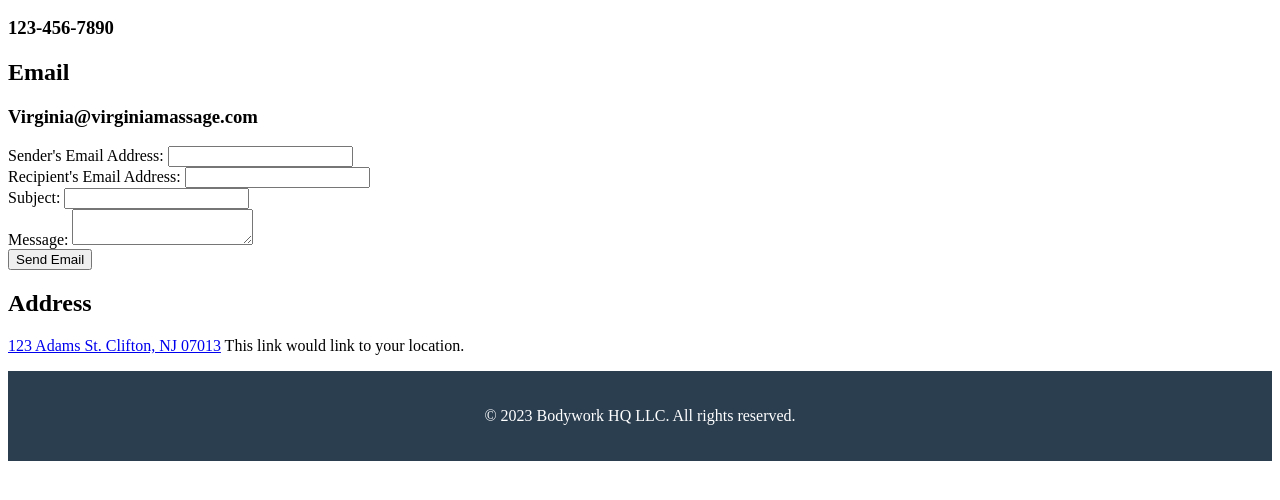
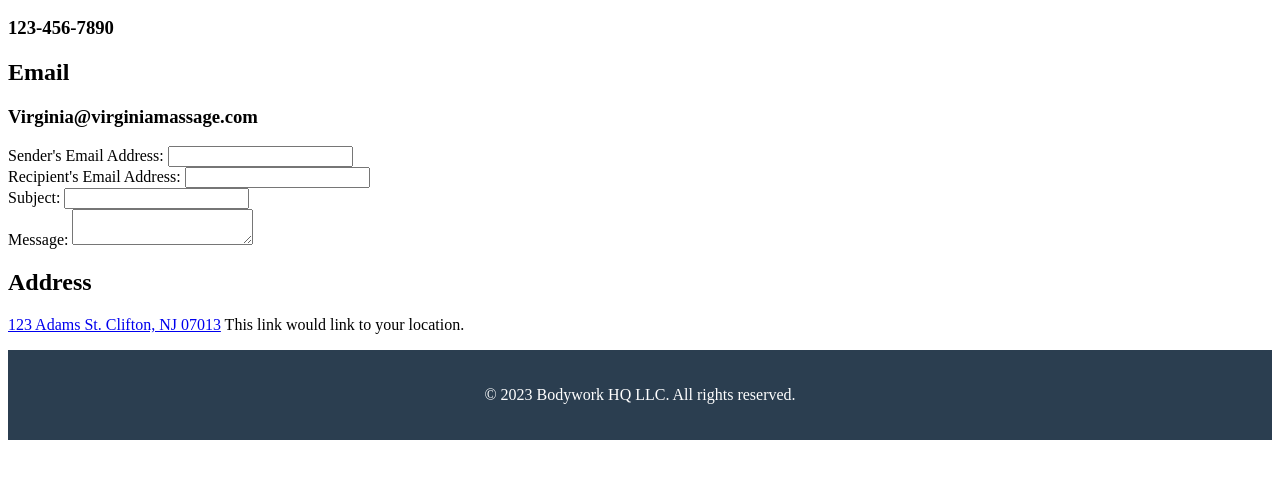
Before and after one commit to DanPartika/DanPartika.github.io, a plain HTML site: page contact.html in a window 1280 px wide. Shown: the part 168-668 px from the top of the page. Drawn offline with Linux system fonts and the light colour scheme.

Commit message:
Add files via upload

```diff
--- a/contact.html
+++ b/contact.html
@@ -53,7 +53,7 @@
           <label for="message">Message:</label>
           <textarea id="message" name="message"></textarea><br>
 
-          <button onclick="sendEmail()">Send Email</button>
+         <!-- <button onclick="sendEmail()">Send Email</button> -->
         </form>
       <h2>Address</h2>
       <p>
```
